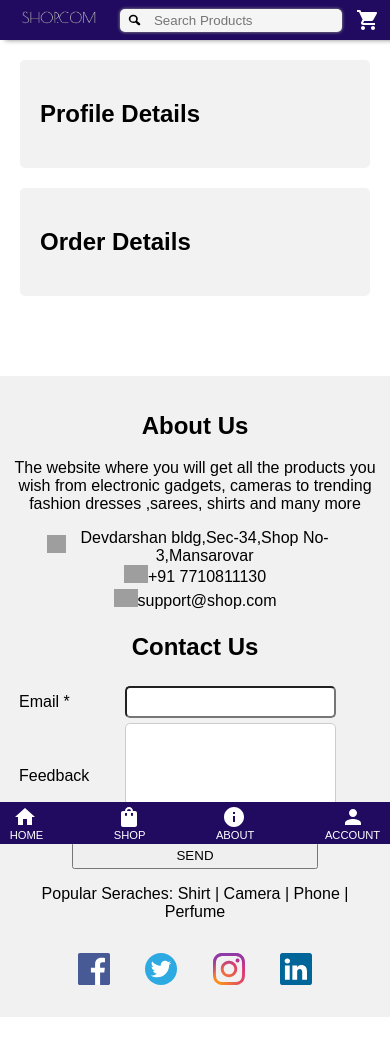
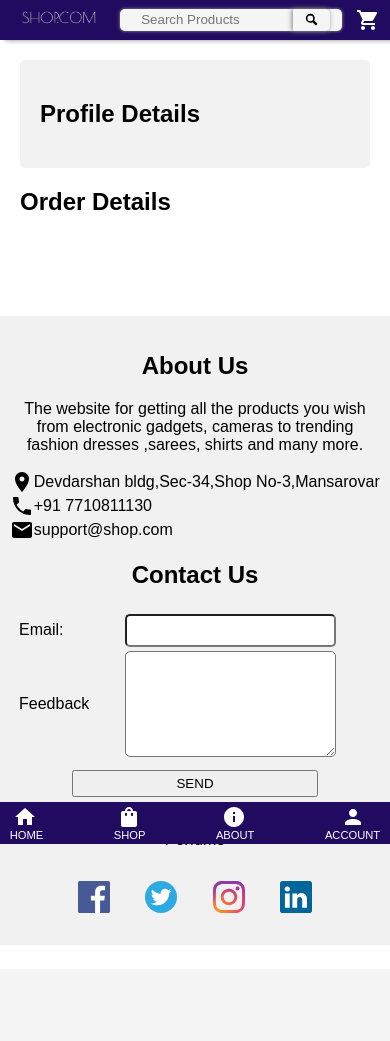
Before and after one commit to shardul-b/E-Commerce, a PHP site: page /AccountInfo.php in a window 390 px wide. After the commit the page ends 913 px from the top, so only its background shows below. Run offline with PHP 8.4, Linux system fonts and the light colour scheme; the visitor is signed in with stand-in values (Sample User, id 1); data that the repository does not hold is empty; grey boxes are pictures that could not be loaded.

Commit message:
Complete Responsiveness and UI updates

```diff
--- a/AccountInfo.php
+++ b/AccountInfo.php
@@ -69,18 +69,18 @@
                                                 <label for="address">Address:</label>
                                             </div>
                                             <div class="col-75">
-                                                <textarea id="address" name="address" style="height:200px">
-                                                    '.
-                                                        $row["Address"]
-                                                    .'
-                                                </textarea>
+                                                <input type="text" class="text-input" id="address" name="address"
+                                                    value="'.$row["Address"]
+                                                    .'"
+                                                >
+
                                             </div>
                                         </div>
                                         <div class="row">
                                             <form mehod="post">
-                                                <button name="edit">Edit</button>
+                                                <button name="edit" class="button-style">EDIT</button>
                                                 </form>
-                                                <button class="logout" name="logout">LOGOUT</button>
+                                                <button name="logout" class="logout button-style">LOGOUT</button>
                                         </div>
                                     ';
                                 }
@@ -92,7 +92,7 @@
     </div>
 
     <div class="mid">
-        <div class="container-box">
+        <!-- <div class="container-box"> -->
             <!-- Order DB -->
             <h2>Order Details</h2>
             <?php
--- a/CSS/account.css
+++ b/CSS/account.css
@@ -12,7 +12,7 @@
 .mid{
 	margin:20px;
 }
-.text-input, select, textarea {
+.text-input{
   width: 100%;
   padding: 12px;
   border: 1px solid #ccc;
--- a/CSS/footer.css
+++ b/CSS/footer.css
@@ -25,12 +25,17 @@
     height:1.5em;
 }
 .phone,.place,.email{
-  justify-content: center;
+  justify-content: flex-start;
   /*border:1px solid red;*/
 }
 .place{
-  width: 80%;
-  margin:0 auto;
+  text-align: left;
+  /*width:70%;*/
+  /*margin:0 auto;*/
+  /*border:1px solid red;*/
+}
+.text{
+  /*border:1px solid green;*/
 }
 .location-icon{
   background:url('../Assets/Icons/location.svg');
@@ -47,6 +52,7 @@
     background-repeat: no-repeat;
     width: 1.5em;
     height:1.5em;
+    align-self: center;
 }
 footer {
     margin-top:5em;
--- a/CSS/header.css
+++ b/CSS/header.css
@@ -96,6 +96,8 @@
   height:1em;
   width:1em;
   background-repeat: no-repeat;
+  /*border:1px solid red;*/
+  cursor:pointer;
 }
 .search-box{
   border:0;
@@ -118,18 +120,31 @@
 @media (max-width: 1150px){
   .logo-container{
     max-width:6em;
+    margin:0;
+    padding:0;
   /*border:1px solid green;*/
   }
   .search-box-container{
     width:60%;
   }
+  .search-button{
+    /*position: relative;*/
+    background-color: transparent;
+    border:0;
+    border-radius: 0 5px 5px 0;
+    padding: 0.3em 0.9em;
+    /*border-left: solid  #000;*/
+    /*height:1;*/
+    box-shadow: -1px 0 5px 0 gray;
+  }
   .search-icon{
-    background-size:0.8em;
-    height:0.8em;
-    width:0.8em;
+    background-size:1em;
+    height:1em;
+    width:1em;
+    /*border:1px solid green;*/
   }
   .search-box{
-    padding:0.3em 1em;
+    padding:0.2em 1em;
   }
   .mobile{
     display: flex;
--- a/CSS/style.css
+++ b/CSS/style.css
@@ -186,7 +186,7 @@
   }
   .right-arrow-box{
       right:0.3em;
-      top:17.48%;
+      top:17.3%;
   }
   .left-arrow{
       background:url('../Assets/Icons/left.svg');
--- a/PHP/footer.php
+++ b/PHP/footer.php
@@ -4,7 +4,7 @@
             <div class="left-box">
                 <h2>About Us </h2>
                 <div class="content">
-                    <p> The website where you will get all the products you wish from electronic gadgets, cameras to trending fashion dresses ,sarees, shirts and many more</p>
+                    <p> The website for getting all the products you wish from electronic gadgets, cameras to trending fashion dresses ,sarees, shirts and many more.</p>
                 </div>
                 <div class="content">
                     <div class="place flex">
@@ -33,7 +33,7 @@
                     <form action="#" class="container">
                         <!-- Email -->
                         <div class="flex">
-                            <label class="text" for="email">Email *</label>
+                            <label class="text" for="email">Email: </label>
                             <input type="email" id="email" class="input" required>
                         </div>
                         <!-- Feedback -->
--- a/PHP/header.php
+++ b/PHP/header.php
@@ -32,8 +32,8 @@
                 <img src="./Assets/Images/logo.png" alt="Logo" class="logo">
             </div>
             <div class="search-box-container flex">
-                <span class="search-icon"></span>
                 <input type="text" class="search-box" placeholder="Search Products">
+                <button class="search-button"><span class="search-icon"></span></button>
             </div>
             <a href="./cart.php">
                 <span class="cart-icon"></span>
@@ -74,5 +74,10 @@
             location.href=`./search.php?value=${document.getElementsByClassName('search-box')[0].value}`;
         }
     });
+    document.querySelector('.search-button').addEventListener("click",()=>{
+        //event.preventDefault();
+        // alert('Yo')
+        location.href=`./search.php?value=${document.getElementsByClassName('search-box')[1].value}`;
+    });
 
 </script>
--- a/cart.php
+++ b/cart.php
@@ -70,7 +70,7 @@
 			?>
 
 		</div>
-		<!-- ORDER left->select from cart, insert to order -->
+		<!-- ORDER -->
 		<form method="post">
 			<button class="order-button" name='order'>CONFIRM ORDER</button>
 		</form>
```
Also changed, not shown: other parts of CSS/account.css (+29 -9 lines), CSS/cartStyle.css (+10 -6 lines), Assets/Icons/email.svg (added), Assets/Icons/location.svg (added), Assets/Icons/phone.svg (added).
